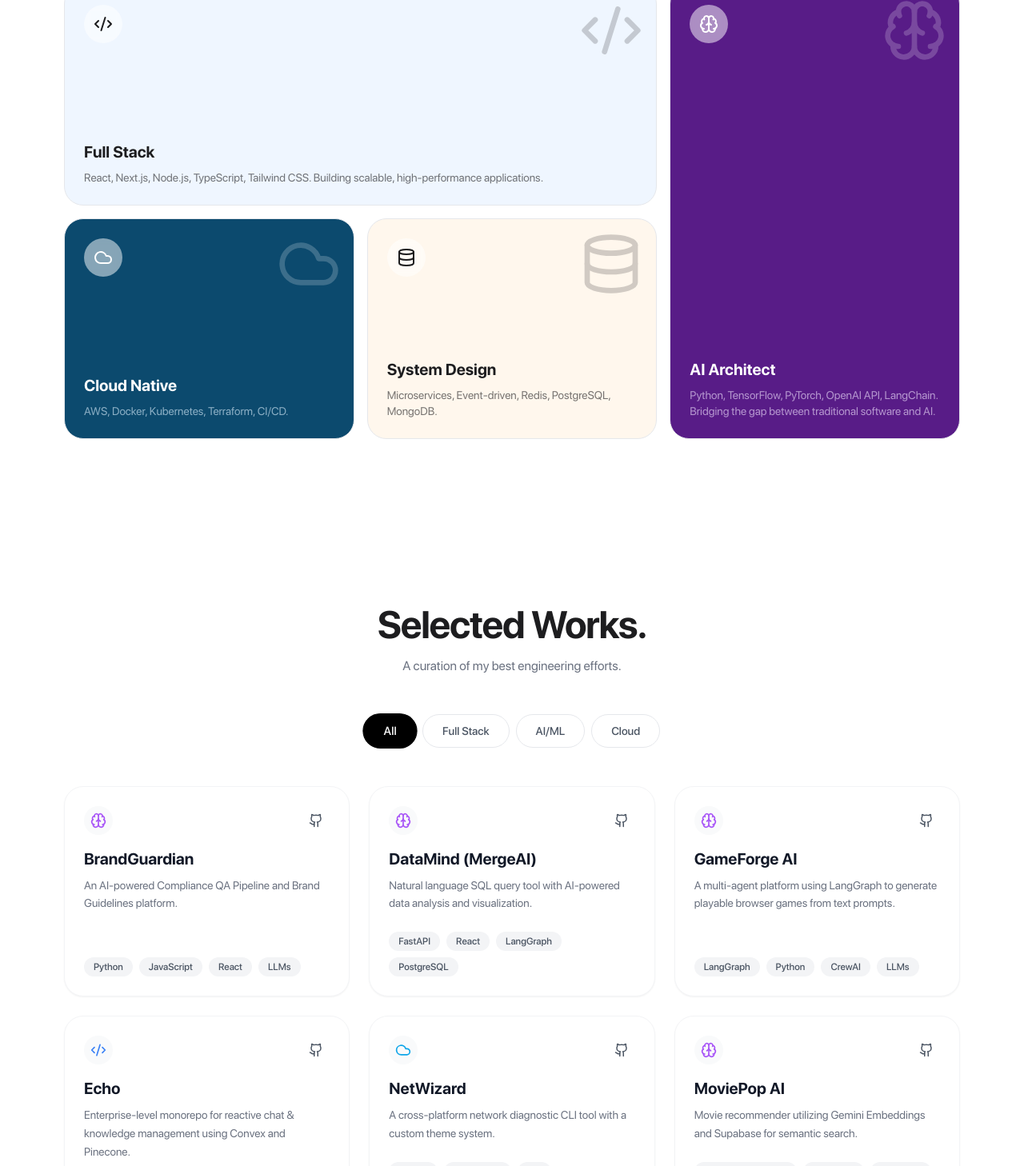
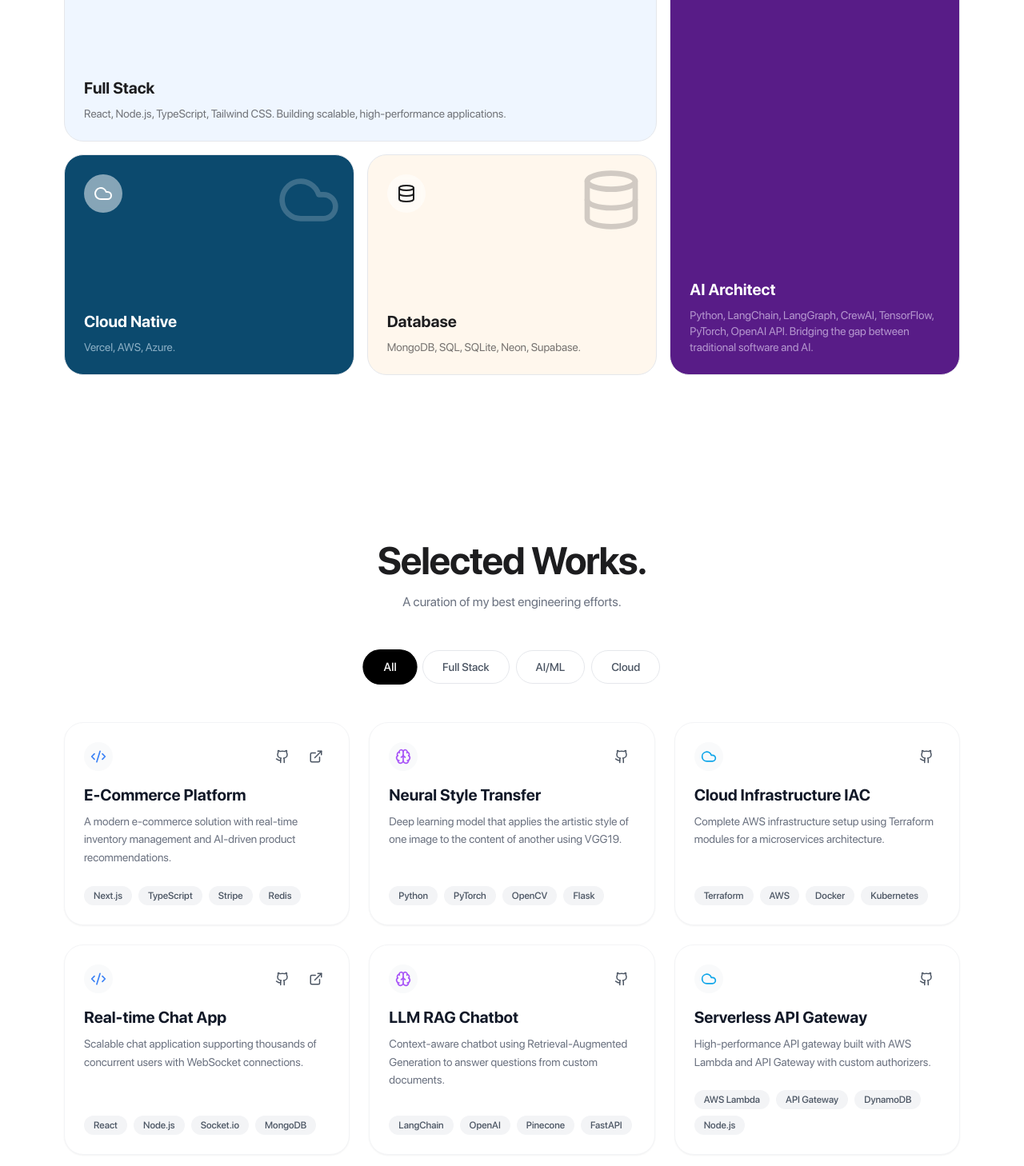
Before and after one commit to ShlokGarg22/PortfolioWebsite, a React (Vite) app: page / in a window 1280 px wide. Shown: the part 1180-2638 px from the top of the page at 80% size. Built offline with nearby package versions, Linux system fonts and the light colour scheme.

Commit message:
correct the design and added things

```diff
--- a/src/App.tsx
+++ b/src/App.tsx
@@ -75,13 +75,15 @@ function App() {
 
       <main className="relative z-10 flex flex-col items-center w-full">
         {/* Hero Section */}
-        <section id="home" className="flex min-h-screen w-full flex-col items-center justify-center px-4 pt-28 md:flex-row md:justify-between md:px-20 gap-10">
-          <div className="flex flex-col items-start gap-8 md:w-1/2 z-20">
-            <h1 className="text-6xl font-bold tracking-tighter md:text-8xl leading-[0.9]">
-              Hello, I'm <br /> Shlok.
-            </h1>
-            <RotatingText />
-            <p className="max-w-md text-lg text-gray-500 md:text-xl leading-relaxed">
+        <section id="home" className="flex min-h-[90vh] w-full flex-col items-center justify-center px-4 pt-28 md:flex-row md:justify-between md:px-20 gap-10">
+          <div className="flex flex-col items-start md:w-1/2 z-20">
+            <div className="flex flex-col gap-2 mb-6">
+              <h1 className="text-6xl font-bold tracking-tighter md:text-8xl leading-[0.9]">
+                Hello, I'm <br /> Shlok.
+              </h1>
+              <RotatingText />
+            </div>
+            <p className="max-w-md text-lg text-gray-600 dark:text-gray-400 md:text-xl leading-relaxed mb-8">
               Building digital experiences that blend aesthetic perfection with architectural robustness.
             </p>
             <a
@@ -127,7 +129,6 @@ function App() {
           </div>
           {isDarkMode ? (
             <MagicBentoDark
-              textAutoHide={true}
               enableStars={true}
               enableSpotlight={true}
               enableBorderGlow={true}
--- a/src/components/ui/FilterableProjectGrid.tsx
+++ b/src/components/ui/FilterableProjectGrid.tsx
@@ -19,67 +19,53 @@ interface Project {
 const projects: Project[] = [
   {
     id: 1,
-    title: "BrandGuardian",
-    description: "An AI-powered Compliance QA Pipeline and Brand Guidelines platform.",
-    category: "AI/ML",
-    tech: ["Python", "JavaScript", "React", "LLMs"],
-    github: "https://github.com/ShlokGarg22/Brand-Guidelines"
+    title: "E-Commerce Platform",
+    description: "A modern e-commerce solution with real-time inventory management and AI-driven product recommendations.",
+    category: "Full Stack",
+    tech: ["Next.js", "TypeScript", "Stripe", "Redis"],
+    github: "https://github.com",
+    demo: "https://demo.com"
   },
   {
     id: 2,
-    title: "DataMind (MergeAI)",
-    description: "Natural language SQL query tool with AI-powered data analysis and visualization.",
+    title: "Neural Style Transfer",
+    description: "Deep learning model that applies the artistic style of one image to the content of another using VGG19.",
     category: "AI/ML",
-    tech: ["FastAPI", "React", "LangGraph", "PostgreSQL"],
-    github: "https://github.com/ShlokGarg22/MergeAI"
+    tech: ["Python", "PyTorch", "OpenCV", "Flask"],
+    github: "https://github.com"
   },
   {
     id: 3,
-    title: "GameForge AI",
-    description: "A multi-agent platform using LangGraph to generate playable browser games from text prompts.",
-    category: "AI/ML",
-    tech: ["LangGraph", "Python", "CrewAI", "LLMs"],
-    github: "https://github.com/ShlokGarg22/GameForge-AI"
+    title: "Cloud Infrastructure IAC",
+    description: "Complete AWS infrastructure setup using Terraform modules for a microservices architecture.",
+    category: "Cloud",
+    tech: ["Terraform", "AWS", "Docker", "Kubernetes"],
+    github: "https://github.com"
   },
   {
     id: 4,
-    title: "Echo",
-    description: "Enterprise-level monorepo for reactive chat & knowledge management using Convex and Pinecone.",
+    title: "Real-time Chat App",
+    description: "Scalable chat application supporting thousands of concurrent users with WebSocket connections.",
     category: "Full Stack",
-    tech: ["Next.js", "TypeScript", "Convex", "Pinecone"],
-    github: "https://github.com/ShlokGarg22/Echo"
+    tech: ["React", "Node.js", "Socket.io", "MongoDB"],
+    github: "https://github.com",
+    demo: "https://demo.com"
   },
   {
     id: 5,
-    title: "NetWizard",
-    description: "A cross-platform network diagnostic CLI tool with a custom theme system.",
-    category: "Cloud",
-    tech: ["Python", "Networking", "CLI", "System Architecture"],
-    github: "https://github.com/ShlokGarg22/NetWizard"
+    title: "LLM RAG Chatbot",
+    description: "Context-aware chatbot using Retrieval-Augmented Generation to answer questions from custom documents.",
+    category: "AI/ML",
+    tech: ["LangChain", "OpenAI", "Pinecone", "FastAPI"],
+    github: "https://github.com"
   },
   {
     id: 6,
-    title: "MoviePop AI",
-    description: "Movie recommender utilizing Gemini Embeddings and Supabase for semantic search.",
-    category: "AI/ML",
-    tech: ["Gemini Embeddings", "Supabase", "Vector DB", "React"],
-    github: "https://github.com/ShlokGarg22/MoviePop-AI"
-  },
-  {
-    id: 7,
-    title: "Second Brain Frontend",
-    description: "A modern frontend application for a personal knowledge base and knowledge management.",
-    category: "Full Stack",
-    tech: ["TypeScript", "React", "State Management", "Vite"],
-    github: "https://github.com/ShlokGarg22/second_brain_frontend"
-  },
-  {
-    id: 8,
-    title: "Flexi DBMS Project",
-    description: "A comprehensive Database Management System project built to demonstrate core database principles.",
-    category: "Full Stack",
-    tech: ["Java", "SQL", "Database Design", "JDBC"],
-    github: "https://github.com/ShlokGarg22/Flexi_DBMS_Project"
+    title: "Serverless API Gateway",
+    description: "High-performance API gateway built with AWS Lambda and API Gateway with custom authorizers.",
+    category: "Cloud",
+    tech: ["AWS Lambda", "API Gateway", "DynamoDB", "Node.js"],
+    github: "https://github.com"
   }
 ];
 
--- a/src/components/ui/MagicBento.tsx
+++ b/src/components/ui/MagicBento.tsx
@@ -29,20 +29,20 @@ const MagicBento = () => {
   return (
     <div className="grid grid-cols-1 gap-4 md:grid-cols-3 md:grid-rows-2 h-full min-h-[600px] w-full max-w-6xl mx-auto p-4">
       <BentoCard title="Full Stack" icon={Code2} className="md:col-span-2 md:row-span-1 bg-blue-50 hover:bg-blue-100">
-        React, Next.js, Node.js, TypeScript, Tailwind CSS. Building scalable, high-performance applications.
+        React, Node.js, TypeScript, Tailwind CSS. Building scalable, high-performance applications.
       </BentoCard>
       <BentoCard title="AI Architect" icon={Brain} className="md:col-span-1 md:row-span-2 bg-purple-900 text-white hover:bg-purple-800">
         <span className="text-purple-100">
-          Python, TensorFlow, PyTorch, OpenAI API, LangChain. Bridging the gap between traditional software and AI.
+          Python, LangChain, LangGraph, CrewAI, TensorFlow, PyTorch, OpenAI API. Bridging the gap between traditional software and AI.
         </span>
       </BentoCard>
       <BentoCard title="Cloud Native" icon={Cloud} className="md:col-span-1 md:row-span-1 bg-sky-900 text-white hover:bg-sky-800">
         <span className="text-sky-100">
-          AWS, Docker, Kubernetes, Terraform, CI/CD.
+          Vercel, AWS, Azure.
         </span>
       </BentoCard>
-      <BentoCard title="System Design" icon={Database} className="md:col-span-1 md:row-span-1 bg-orange-50 hover:bg-orange-100">
-        Microservices, Event-driven, Redis, PostgreSQL, MongoDB.
+      <BentoCard title="Database" icon={Database} className="md:col-span-1 md:row-span-1 bg-orange-50 hover:bg-orange-100">
+        MongoDB, SQL, SQLite, Neon, Supabase.
       </BentoCard>
     </div>
   );
--- a/src/components/ui/MaginBentoDark.tsx
+++ b/src/components/ui/MaginBentoDark.tsx
@@ -35,25 +35,25 @@ const cardData: BentoCardProps[] = [
   {
     color: '#060010',
     title: 'Full Stack',
-    description: 'React, Next.js, Node.js, TypeScript, Tailwind CSS. Building scalable, high-performance applications.',
+    description: 'React, Node.js, TypeScript, Tailwind CSS. Building scalable, high-performance applications.',
     icon: Code2
   },
   {
     color: '#060010',
     title: 'AI Architect',
-    description: 'Python, TensorFlow, PyTorch, OpenAI API, LangChain. Bridging the gap between traditional software and AI.',
+    description: 'Python, LangChain, LangGraph, CrewAI, TensorFlow, PyTorch, OpenAI API. Bridging the gap between traditional software and AI.',
     icon: Brain
   },
   {
     color: '#060010',
     title: 'Cloud Native',
-    description: 'AWS, Docker, Kubernetes, Terraform, CI/CD.',
+    description: 'Vercel , AWS, Azure.',
     icon: Cloud
   },
   {
     color: '#060010',
-    title: 'System Design',
-    description: 'Microservices, Event-driven, Redis, PostgreSQL, MongoDB.',
+    title: 'Database',
+    description: 'MongoDB, SQL, SQLite, Neon, Supabase.',
     icon: Database
   }
 ];
@@ -495,7 +495,6 @@ const useMobileDetection = () => {
 };
 
 const MagicBentoDark: React.FC<BentoProps> = ({
-  textAutoHide = true,
   enableStars = true,
   enableSpotlight = true,
   enableBorderGlow = true,
@@ -662,17 +661,26 @@ const MagicBentoDark: React.FC<BentoProps> = ({
                     <div className="rounded-full bg-white/10 p-2 w-fit backdrop-blur-sm border border-white/10">
                       {card.icon && <card.icon size={20} className="text-white" />}
                     </div>
-                    <span className="card__label text-xs font-medium opacity-80 tracking-wider uppercase">{card.label}</span>
+
                   </div>
-                  <div className="card__content flex flex-col relative text-white z-10">
-                    <h3 className={`card__title font-normal text-base m-0 mb-1 ${textAutoHide ? 'text-clamp-1' : ''}`}>
+                  <div className="card__content flex flex-col relative text-white z-10 transition-all duration-300">
+                    <h3 className={`card__title font-bold text-2xl m-0 mb-3 tracking-tight group-hover:text-transparent group-hover:bg-clip-text group-hover:bg-gradient-to-r group-hover:from-blue-400 group-hover:to-purple-400`}>
                       {card.title}
                     </h3>
                     <p
-                      className={`card__description text-xs leading-5 opacity-90 ${textAutoHide ? 'text-clamp-2' : ''}`}
+                      className={`card__description text-sm leading-relaxed opacity-80 mb-4`}
                     >
                       {card.description}
                     </p>
+                    {card.label && (
+                      <div className="flex flex-wrap gap-2 mt-auto pt-2">
+                        {card.label.split(', ').map(tag => (
+                          <span key={tag} className="px-3 py-1 text-xs font-semibold rounded-full bg-white/10 text-white border border-white/5 backdrop-blur-sm group-hover:border-white/20 transition-colors">
+                            {tag}
+                          </span>
+                        ))}
+                      </div>
+                    )}
                   </div>
                 </ParticleCard>
               );
@@ -800,15 +808,23 @@ const MagicBentoDark: React.FC<BentoProps> = ({
                   <div className="rounded-full bg-white/10 p-2 w-fit backdrop-blur-sm border border-white/10">
                     {card.icon && <card.icon size={20} className="text-white" />}
                   </div>
-                  <span className="card__label text-xs font-medium opacity-80 tracking-wider uppercase">{card.label}</span>
                   </div>
-                <div className="card__content flex flex-col relative text-white z-10">
-                  <h3 className={`card__title font-normal text-base m-0 mb-1 ${textAutoHide ? 'text-clamp-1' : ''}`}>
+                  <div className="card__content flex flex-col relative text-white z-10 transition-all duration-300">
+                    <h3 className={`card__title font-bold text-2xl m-0 mb-3 tracking-tight group-hover:text-transparent group-hover:bg-clip-text group-hover:bg-gradient-to-r group-hover:from-blue-400 group-hover:to-purple-400`}>
                       {card.title}
                     </h3>
-                  <p className={`card__description text-xs leading-5 opacity-90 ${textAutoHide ? 'text-clamp-2' : ''}`}>
+                    <p className={`card__description text-sm leading-relaxed opacity-80 mb-4`}>
                       {card.description}
                     </p>
+                    {card.label && (
+                      <div className="flex flex-wrap gap-2 mt-auto pt-2">
+                        {card.label.split(', ').map(tag => (
+                          <span key={tag} className="px-3 py-1 text-xs font-semibold rounded-full bg-white/10 text-white border border-white/5 backdrop-blur-sm group-hover:border-white/20 transition-colors">
+                            {tag}
+                          </span>
+                        ))}
+                      </div>
+                    )}
                   </div>
               </div>
             );
--- a/src/components/ui/RotatingText.tsx
+++ b/src/components/ui/RotatingText.tsx
@@ -14,8 +14,8 @@ const RotatingText = () => {
   }, []);
 
   return (
-    <div className="flex flex-col items-start justify-center overflow-hidden text-5xl font-bold tracking-tight sm:text-7xl md:text-8xl">
-      <div className="relative h-[1.2em] w-full overflow-hidden">
+    <div className="flex flex-col items-start justify-center overflow-y-hidden overflow-x-visible text-4xl font-bold tracking-tight sm:text-6xl md:text-7xl">
+      <div className="relative h-[1.2em] w-[200vw] md:w-[1000px] overflow-y-hidden overflow-x-visible">
         <AnimatePresence mode="wait">
           <motion.span
             key={index}
@@ -23,7 +23,7 @@ const RotatingText = () => {
             animate={{ y: 0 }}
             exit={{ y: "-100%" }}
             transition={{ duration: 0.5, ease: "easeInOut" }}
-            className="absolute left-0 top-0 block bg-gradient-to-r from-black to-gray-600 bg-clip-text text-transparent"
+            className="absolute left-0 top-0 block whitespace-nowrap bg-gradient-to-r from-gray-800 to-gray-400 dark:from-gray-200 dark:to-gray-500 bg-clip-text text-transparent"
           >
             {words[index]}
           </motion.span>
```
Lines whose indentation alone changed are shown as unchanged.
